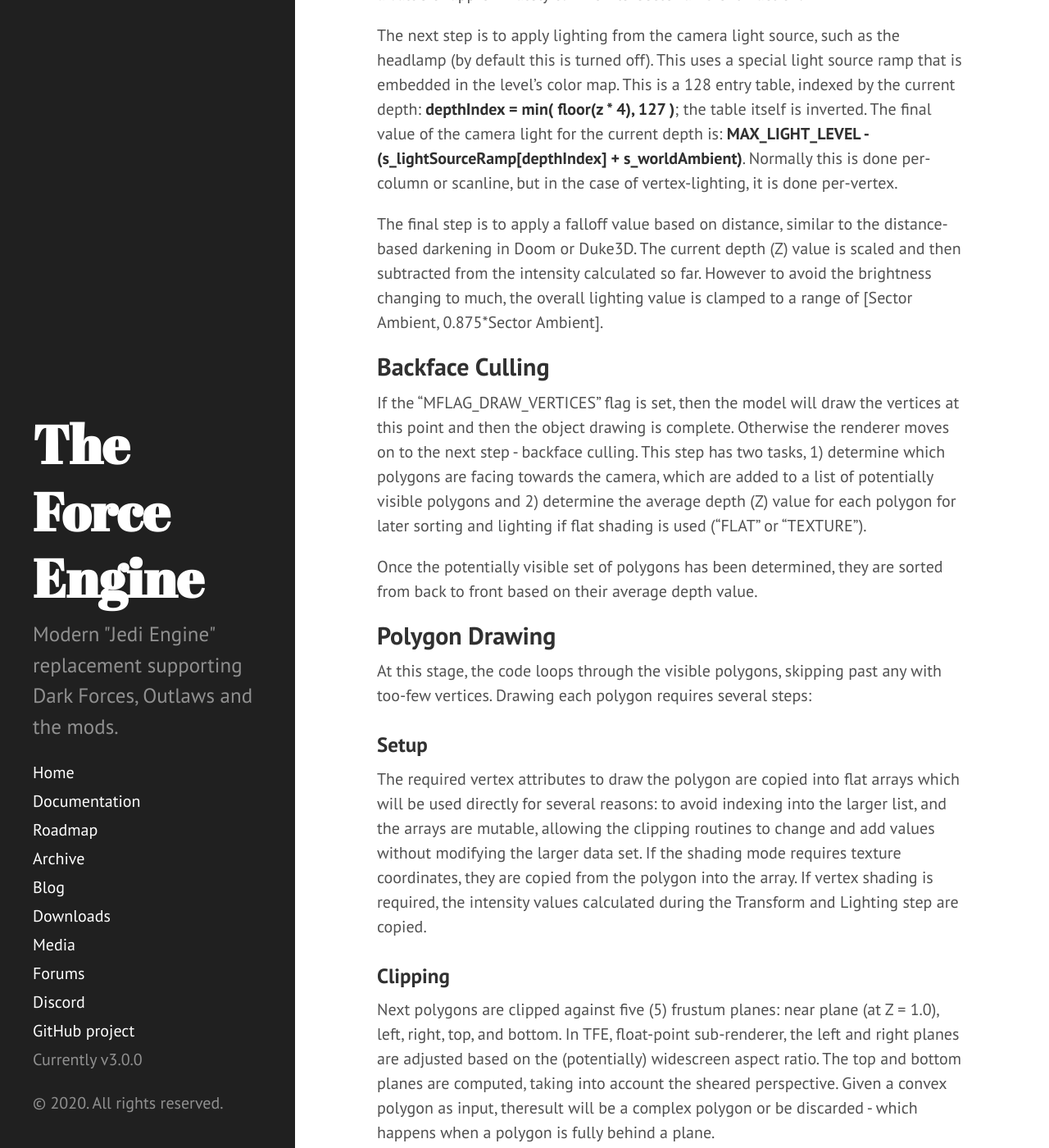
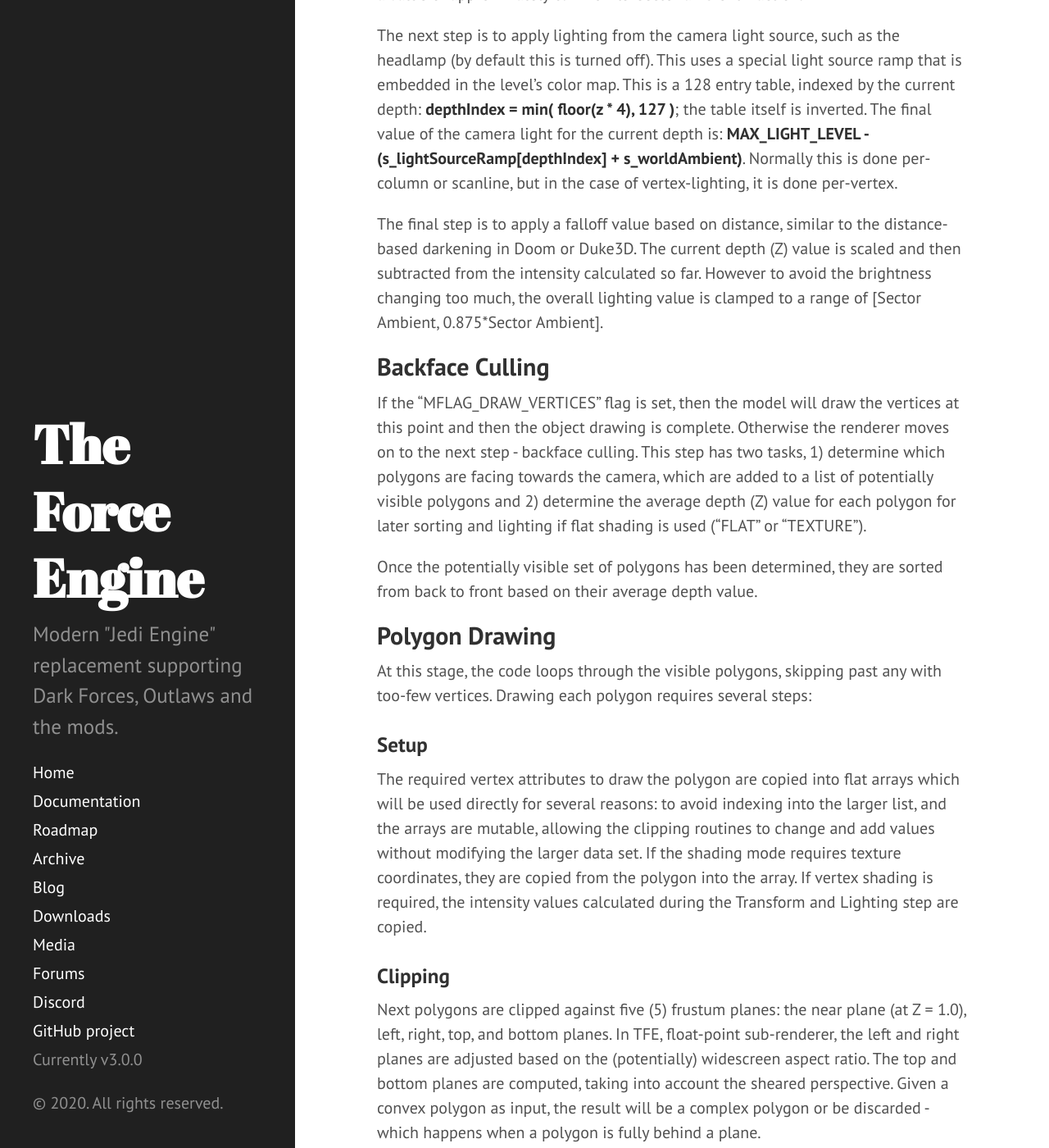
Before and after one commit to TheForceEngine/TheForceEngine.github.io, a Jekyll site: the page built from _posts/2020-12-27-TFE-Classic-Renderer-Complete.md, in a window 1280 px wide and 1400 px high, scrolled down 1778 px. Shown: the whole window at 82% size. Built offline with Jekyll 4.4.1, drawn with Linux system fonts in a browser that asks for light colours; some of the changed text lies outside the part shown.

Commit message:
Update 2020-12-27-TFE-Classic-Renderer-Complete.md

```diff
--- a/_posts/2020-12-27-TFE-Classic-Renderer-Complete.md
+++ b/_posts/2020-12-27-TFE-Classic-Renderer-Complete.md
@@ -23,7 +23,7 @@ The Jedi Engine supports multiple directional lights, each with its own directio
 
 The next step is to apply lighting from the camera light source, such as the headlamp (by default this is turned off). This uses a special light source ramp that is embedded in the level's color map. This is a 128 entry table, indexed by the current depth: **depthIndex = min( floor(z * 4), 127 )**; the table itself is inverted. The final value of the camera light for the current depth is: **MAX_LIGHT_LEVEL - (s_lightSourceRamp[depthIndex] + s_worldAmbient)**. Normally this is done per-column or scanline, but in the case of vertex-lighting, it is done per-vertex.
 
-The final step is to apply a falloff value based on distance, similar to the distance-based darkening in Doom or Duke3D. The current depth (Z) value is scaled and then subtracted from the intensity calculated so far. However to avoid the brightness changing to much, the overall lighting value is clamped to a range of [Sector Ambient, 0.875*Sector Ambient].
+The final step is to apply a falloff value based on distance, similar to the distance-based darkening in Doom or Duke3D. The current depth (Z) value is scaled and then subtracted from the intensity calculated so far. However to avoid the brightness changing too much, the overall lighting value is clamped to a range of [Sector Ambient, 0.875*Sector Ambient].
 
 ## Backface Culling
 If the "MFLAG_DRAW_VERTICES" flag is set, then the model will draw the vertices at this point and then the object drawing is complete. Otherwise the renderer moves on to the next step - backface culling. This step has two tasks, 1) determine which polygons are facing towards the camera, which are added to a list of potentially visible polygons and 2) determine the average depth (Z) value for each polygon for later sorting and lighting if flat shading is used ("FLAT" or "TEXTURE").
@@ -37,7 +37,7 @@ At this stage, the code loops through the visible polygons, skipping past any wi
 The required vertex attributes to draw the polygon are copied into flat arrays which will be used directly for several reasons: to avoid indexing into the larger list, and the arrays are mutable, allowing the clipping routines to change and add values without modifying the larger data set. If the shading mode requires texture coordinates, they are copied from the polygon into the array. If vertex shading is required, the intensity values calculated during the Transform and Lighting step are copied.
 
 ### Clipping
-Next polygons are clipped against five (5) frustum planes: near plane (at Z = 1.0), left, right, top, and bottom. In TFE, float-point sub-renderer, the left and right planes are adjusted based on the (potentially) widescreen aspect ratio. The top and bottom planes are computed, taking into account the sheared perspective. Given a convex polygon as input, theresult will be a complex polygon or be discarded - which happens when a polygon is fully behind a plane.
+Next polygons are clipped against five (5) frustum planes: the near plane (at Z = 1.0), left, right, top, and bottom planes. In TFE, float-point sub-renderer, the left and right planes are adjusted based on the (potentially) widescreen aspect ratio. The top and bottom planes are computed, taking into account the sheared perspective. Given a convex polygon as input, the result will be a complex polygon or be discarded - which happens when a polygon is fully behind a plane.
 
 ### Drawing
 If the polygon survives clipping, its vertices are projected into screenspace and then drawing can begin. If flat shading is used, a single color or intensity value is generated for the polygon using the procedure described in the **Lighting** section above. In this case the polygon normal and average Z value is used.
```
Also changed, not shown: other parts of _posts/2020-12-27-TFE-Classic-Renderer-Complete.md (+1 -1 lines).
